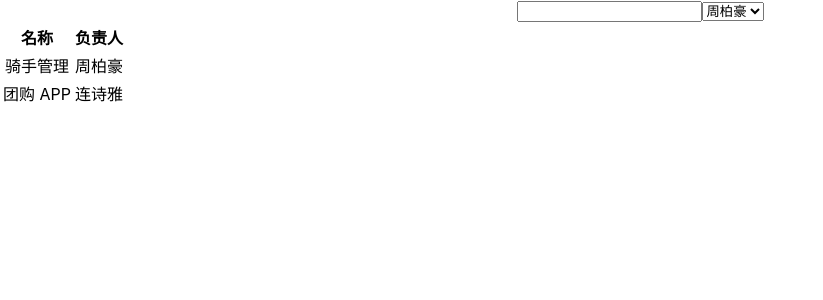
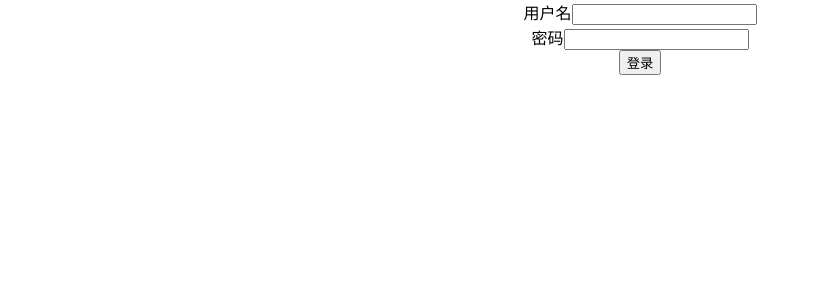
Before and after one commit to Xusuiquan/jira, a React (Create React App) app: page / in a window 1280 px wide. Shown: the top 300 px of the page, without its empty margins (0-823 px from the left). Built offline with nearby package versions, Linux system fonts and the light colour scheme; data requests are answered from the project's data file.

Commit message:
feat: add ts

```diff
--- a/package.json
+++ b/package.json
@@ -21,7 +21,7 @@
     "build": "react-scripts build",
     "test": "react-scripts test",
     "eject": "react-scripts eject",
-    "json-server": "json-server __json_server_mock__/db.json --watch --port 3001"
+    "json-server": "json-server __json_server_mock__/db.json --watch --port 3001 --middlewares ./__json_server_mock__/middleware.js"
   },
   "eslintConfig": {
     "extends": [
--- a/src/App.tsx
+++ b/src/App.tsx
@@ -1,11 +1,13 @@
 import React from "react";
 import "./App.css";
 import { ProjectListScreen } from "screens/project-list";
+import { LoginScreen } from "screens/login";
 
 function App() {
   return (
     <div className="App">
-      <ProjectListScreen />
+      {/* <ProjectListScreen /> */}
+      <LoginScreen />
     </div>
   );
 }
--- /dev/null
+++ b/src/screens/login/index.tsx
@@ -0,0 +1,39 @@
+import React, { FormEvent } from "react";
+
+const apiUrl = "http://localhost:3001";
+
+export const LoginScreen = () => {
+  const login = (param: { username: string; password: string }) => {
+    fetch(`${apiUrl}/login`, {
+      method: "POST",
+      headers: {
+        "Content-Type": "application/json",
+      },
+      body: JSON.stringify(param),
+    }).then(async (response: Response) => {
+      if (response.ok) {
+      }
+    });
+  };
+
+  const handleSubmit = (event: FormEvent<HTMLFormElement>) => {
+    event.preventDefault();
+    const username = (event.currentTarget.elements[0] as HTMLFormElement).value;
+    const password = (event.currentTarget.elements[1] as HTMLFormElement).value;
+    login({ username, password });
+  };
+
+  return (
+    <form onSubmit={handleSubmit}>
+      <div>
+        <label htmlFor="username">用户名</label>
+        <input type="text" id={"username"} />
+      </div>
+      <div>
+        <label htmlFor="password">密码</label>
+        <input type="password" id={"password"} />
+      </div>
+      <button type={"submit"}>登录</button>
+    </form>
+  );
+};
--- a/src/screens/project-list/index.tsx
+++ b/src/screens/project-list/index.tsx
@@ -17,7 +17,7 @@
   const [users, setUsers] = useState([]);
 
   // 自定义 hooks
-  const useDebounce = (value, delay) => {
+  const useDebounce = (value: any, delay: number) => {
     const [debounceValue, setDebounceValue] = useState(value);
 
     useEffect(() => {
```
Also changed, not shown: __json_server_mock__/middleware.js (added, +17 -0 lines).
